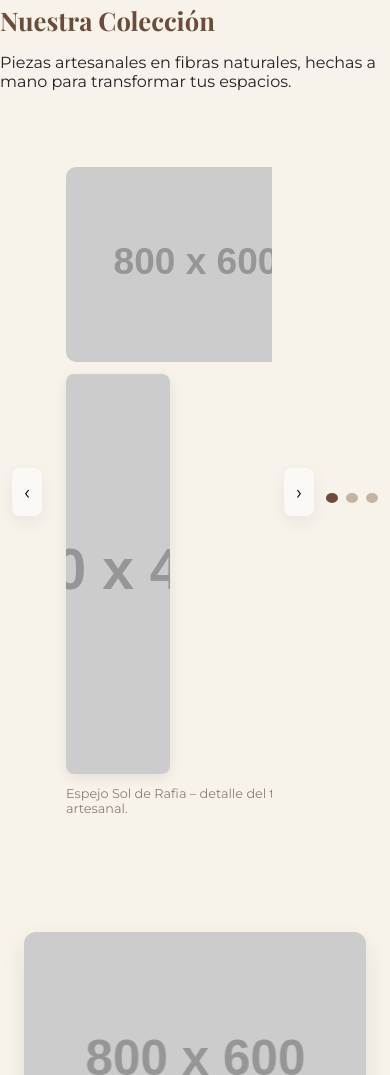
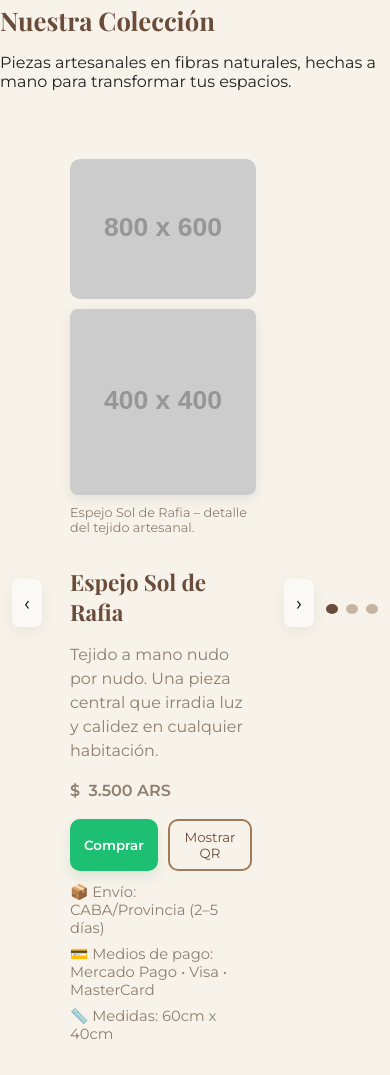
Before and after one commit to JuanPabloCo/vilminea-landing, a plain HTML site: page index.html in a window 390 px wide. Shown: the part 908-1983 px from the top of the page. Drawn offline with nearby package versions, Linux system fonts and the light colour scheme; placeholder pictures from the web are drawn by us.

Commit message:
feat: slides imagenes lado a lado 70/30 y responsive apilado

```diff
--- a/styles/styles.css
+++ b/styles/styles.css
@@ -195,9 +195,10 @@ button {
 .image-pair {
   flex: 0 0 100%;
   display: grid;
-  grid-template-rows: auto auto;
-  gap: 12px;
+  grid-template-columns: 50% 50%;
+  gap: 14px;
   margin: 0;
+  align-items: start;
 }
 
 .main-img {
@@ -211,6 +212,7 @@ button {
 
 .detail-thumb {
   width: 100%;
+  height: 100%;
   position: static;
   border-radius: 8px;
   box-shadow: 0 4px 14px rgba(0, 0, 0, 0.08);
@@ -452,27 +454,11 @@ footer {
 
 /* --------- Responsive --------- */
 @media (max-width: 900px) {
-  .slide {
-    flex-direction: column;
-  }
-
-  .image-pair {
-    width: 100%;
-  }
-
-  .detail-thumb {
-    width: 40%;
-    align-self: flex-start;
-  }
-
-  .product-info {
-    transform: translateY(0);
-  }
-
-  .main-header {
-    flex-direction: column;
-    padding: 28px;
-  }
+  .slide { grid-template-columns: 1fr; padding: 24px 16px; }
+  .image-pair { grid-template-columns: 1fr; gap: 10px; }
+  .detail-thumb { height: auto; }
+  .product-info { margin-top: 12px; }
+  .main-header { flex-direction: column; padding: 28px; }
 }
 
 @media (max-width: 600px) {
```
